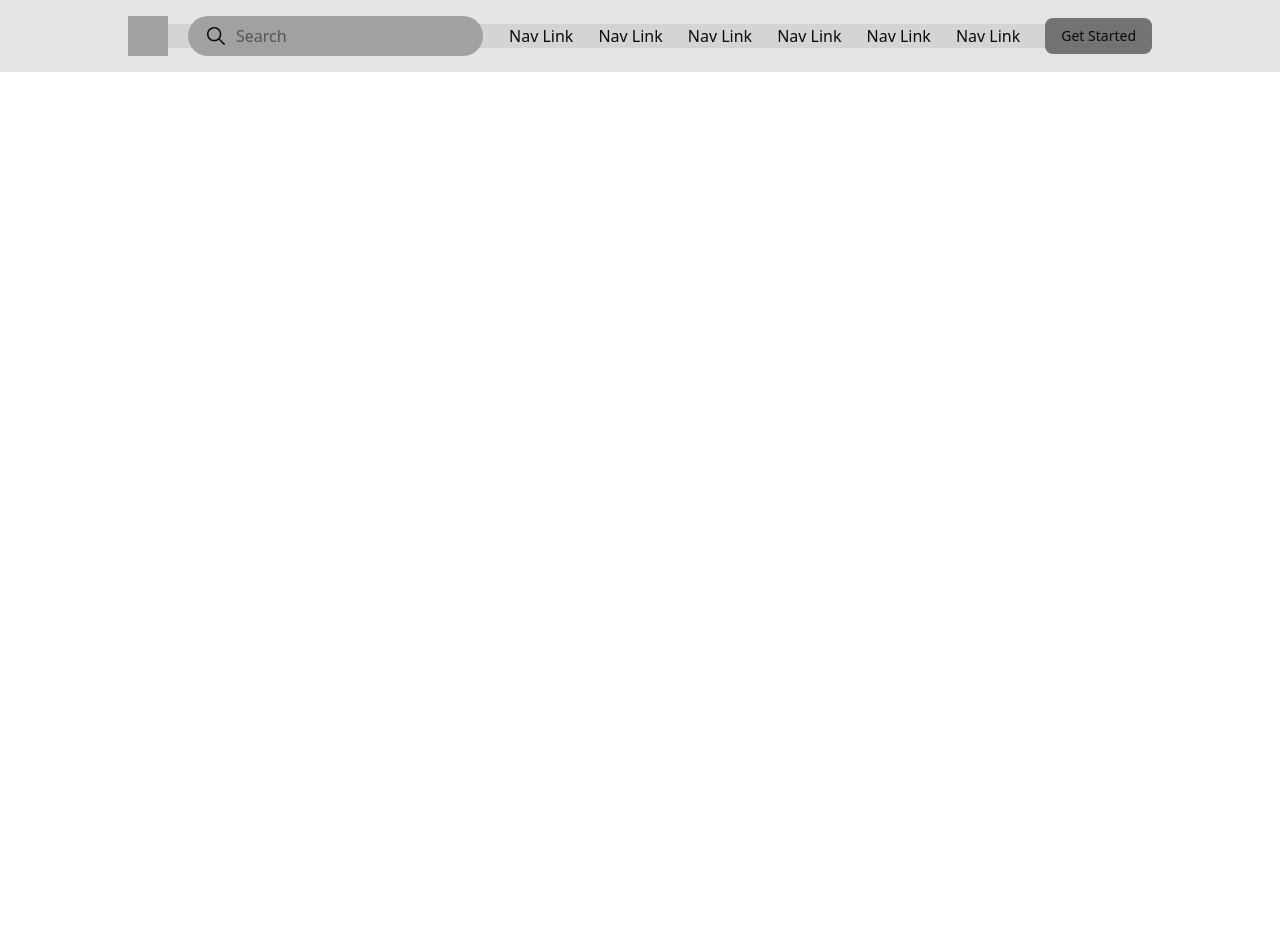
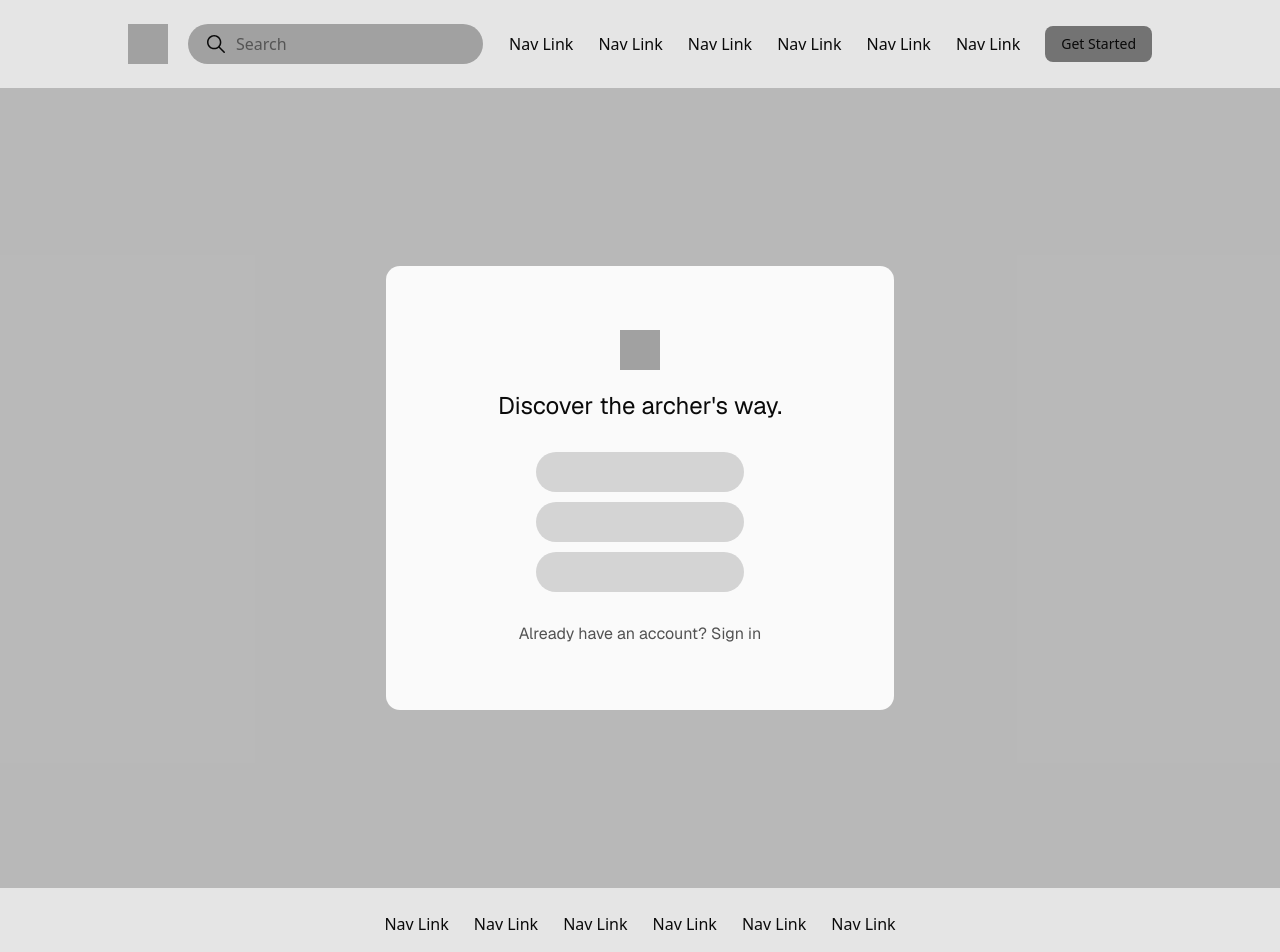
Before and after one commit to dlsu-lscs/archerbytes, a Next.js app: page / in a window 1280 px wide. Shown: the top 952 px of the page. Before the commit the page ends 872 px from the top, so only its background shows below. Built offline with nearby package versions, Linux system fonts and the light colour scheme.

Commit message:
feat(layout): add footer & login modal

```diff
--- a/src/app/layout.tsx
+++ b/src/app/layout.tsx
@@ -1,6 +1,7 @@
 import type { Metadata } from 'next';
 import { Geist, Geist_Mono } from 'next/font/google';
-import Navbar from '@/components/Navbar';
+import Navbar from '@/components/organisms/Navbar';
+import Footer from '@/components/organisms/Footer';
 
 import './globals.css';
 
@@ -32,6 +33,7 @@ export default function RootLayout({
                 <Navbar />
 
                 {children}
+                <Footer />
             </body>
         </html>
     );
--- a/src/app/page.tsx
+++ b/src/app/page.tsx
@@ -1,7 +1,10 @@
 import Image from 'next/image';
+import LoginModal from '@/components/organisms/LoginModal';
 
 export default function Home() {
     return (
-        <div className="font-sans grid grid-rows-[20px_1fr_20px] items-center justify-items-center min-h-screen p-8 pb-20 gap-16 sm:p-20"></div>
+        <div className="font-sans grid grid-rows-[20px_1fr_20px] items-center justify-items-center min-h-screen p-8 pb-20 gap-16 sm:p-20">
+            <LoginModal></LoginModal>
+        </div>
     );
 }
--- /dev/null
+++ b/src/components/organisms/Footer.tsx
@@ -0,0 +1,14 @@
+export default function Footer() {
+    return (
+        <nav className="flex md:w-full justify-center items-center gap-10 bg-neutral-200 py-6 ">
+            <div className="flex items-center flex gap-[25px]">
+                <p>Nav Link</p>
+                <p>Nav Link</p>
+                <p>Nav Link</p>
+                <p>Nav Link</p>
+                <p>Nav Link</p>
+                <p>Nav Link</p>
+            </div>
+        </nav>
+    );
+}
--- /dev/null
+++ b/src/components/organisms/LoginModal.tsx
@@ -0,0 +1,28 @@
+import Link from 'next/link';
+import { Button } from '@/components/ui/button';
+
+export default function LoginModal() {
+    return (
+        <div className="size-full absolute  bg-neutral-500/50 flex justify-center items-center">
+            <div className="flex flex-col items-center bg-neutral-50 rounded-xl py-16 px-28 gap-[30px]">
+                <div className="flex flex-col items-center gap-[20px]">
+                    {/* logo and title */}
+                    <div className="size-10 bg-neutral-400"></div>
+                    <h3 className="text-2xl">Discover the archer&apos;s way.</h3>
+                </div>
+                <div className="flex flex-col items-center gap-[10px]">
+                    {/* buttons */}
+                    <Button className="bg-neutral-300 rounded-full px-26 py-5"></Button>
+                    <Button className="bg-neutral-300 rounded-full px-26 py-5"></Button>
+                    <Button className="bg-neutral-300 rounded-full px-26 py-5"></Button>
+                </div>
+                <div className="flex flex-col items-center">
+                    {/* sign in */}
+                    <p className="text-neutral-600">
+                        Already have an account? <Link href="/">Sign in</Link>
+                    </p>
+                </div>
+            </div>
+        </div>
+    );
+}
--- a/src/components/Navbar.tsx
+++ b/src/components/organisms/Navbar.tsx
@@ -7,7 +7,7 @@ export default function Navbar() {
     return (
         <nav className="flex md:w-full items-center gap-10 bg-neutral-200 py-6 ">
             {/* <MdMenu className="aspect-square " size={32} /> */}
-            <div className="flex justify-between max-w-[80vw] mx-auto grow bg-neutral-300 items-center h-6 overflow-y-visible">
+            <div className="flex justify-between max-w-[80vw] mx-auto grow items-center">
                 <div className="flex gap-5">
                     <div className="size-10 bg-neutral-400"></div>
                     <div className="flex gap-2 items-center h-10 px-4 rounded-full bg-neutral-400">
```
